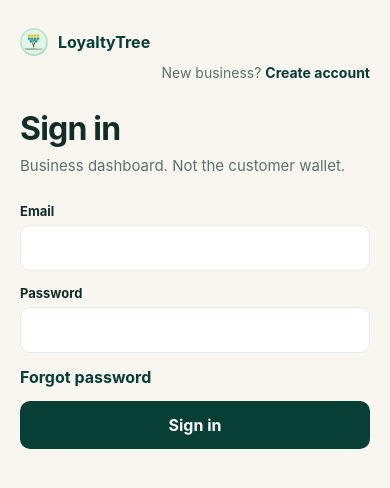
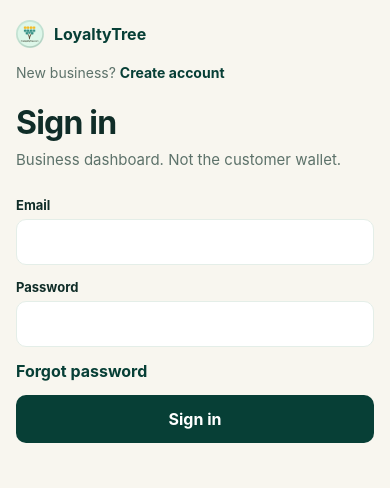
Before and after one commit to Snoopscoops/loyaltree, a React (Vite) app in the folder frontend/: page /login in a window 390 px wide. Shown: the top 488 px of the page. Built offline with nearby package versions, Linux system fonts and the light colour scheme; no server answers.

Commit message:
Fit the login header on a phone

```diff
--- a/frontend/src/components/Login.jsx
+++ b/frontend/src/components/Login.jsx
@@ -106,7 +106,7 @@ function LoginPage({ API_BASE, onLogin }) {
 
   return (
     <div className="lt-auth-shell" style={styles.shell}>
-      <style>{`@media(max-width:760px){.lt-auth-shell{grid-template-columns:1fr!important}.lt-auth-left{display:none!important}.lt-auth-mobile-brand{display:flex!important}.lt-auth-right{padding:28px 20px 40px!important}.lt-auth-heading{margin-top:28px!important}.lt-auth-form,.lt-auth-form input{width:100%!important;max-width:none!important;box-sizing:border-box}.lt-auth-form input{font-size:16px}}`}</style>
+      <style>{`html,body{overflow-x:hidden}@media(max-width:760px){.lt-auth-shell{grid-template-columns:1fr!important;width:100%!important;overflow-x:hidden!important}.lt-auth-left{display:none!important}.lt-auth-mobile-brand{display:flex!important}.lt-auth-right{padding:20px 16px 36px!important;width:100%!important;min-width:0!important;box-sizing:border-box!important}.lt-auth-top{display:flex!important;flex-direction:column!important;align-items:flex-start!important;gap:8px!important;width:100%!important}.lt-auth-switch{margin-left:0!important;white-space:normal!important}.lt-auth-heading{margin-top:22px!important}.lt-auth-form{width:100%!important;max-width:none!important}.lt-auth-form input,.lt-auth-form button{width:100%!important;max-width:100%!important;box-sizing:border-box!important}.lt-auth-form input{font-size:16px}}`}</style>
       <section className="lt-auth-left" style={styles.left}>
         <div style={styles.brand}><img src={logo256} alt="" style={styles.mark} /> LoyaltyTree</div>
         <h1 style={styles.hero}>Your cards.<br />One LT Points balance.</h1>
@@ -114,8 +114,10 @@ function LoginPage({ API_BASE, onLogin }) {
         <div style={styles.proof}><div><strong>61</strong><span>businesses on board</span></div><div><strong>8,000+</strong><span>wallet cards</span></div><div><strong>₱350</strong><span>from month two</span></div></div>
       </section>
       <section className="lt-auth-right" style={styles.right}>
-        <div className="lt-auth-mobile-brand" style={styles.mobileBrand}><img src={logo256} alt="" style={styles.mark} /> LoyaltyTree</div>
-        <div style={styles.switchTop}>New business? <Link to="/signup" style={styles.link}>Create account</Link></div>
+        <div className="lt-auth-top">
+          <div className="lt-auth-mobile-brand" style={styles.mobileBrand}><img src={logo256} alt="" style={styles.mark} /> LoyaltyTree</div>
+          <div className="lt-auth-switch" style={styles.switchTop}>New business? <Link to="/signup" style={styles.link}>Create account</Link></div>
+        </div>
         <h2 className="lt-auth-heading" style={styles.heading}>{resetToken ? 'New password' : forgotMode ? 'Reset password' : 'Sign in'}</h2>
         <p style={styles.sub}>{resetToken ? 'Use at least 8 characters. This link works once.' : forgotMode ? 'We’ll email a reset link if the account exists.' : 'Business dashboard. Not the customer wallet.'}</p>
         {!resetToken && !forgotMode && sessionExpired && !error && !pendingNotice && <div style={styles.notice}>Your session expired. Please sign in again.</div>}
```
